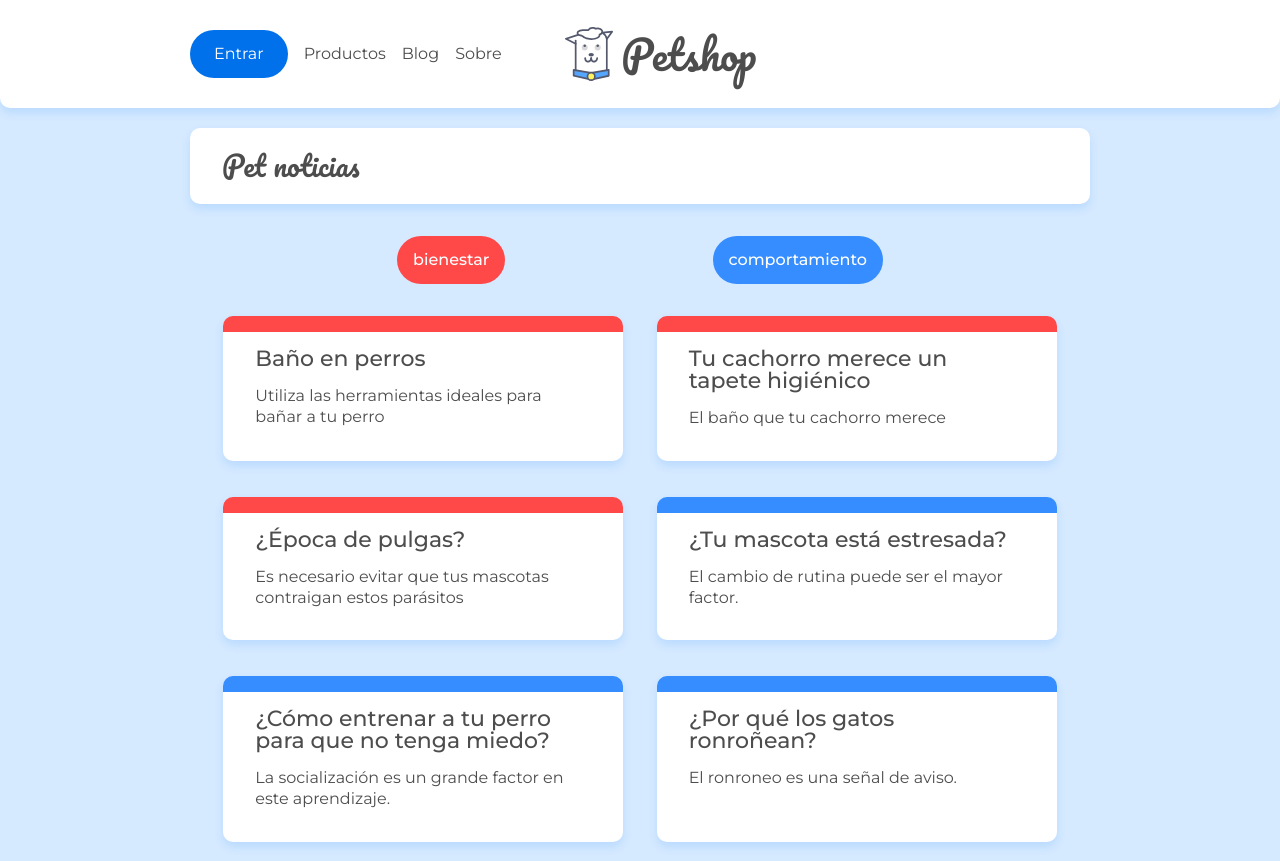
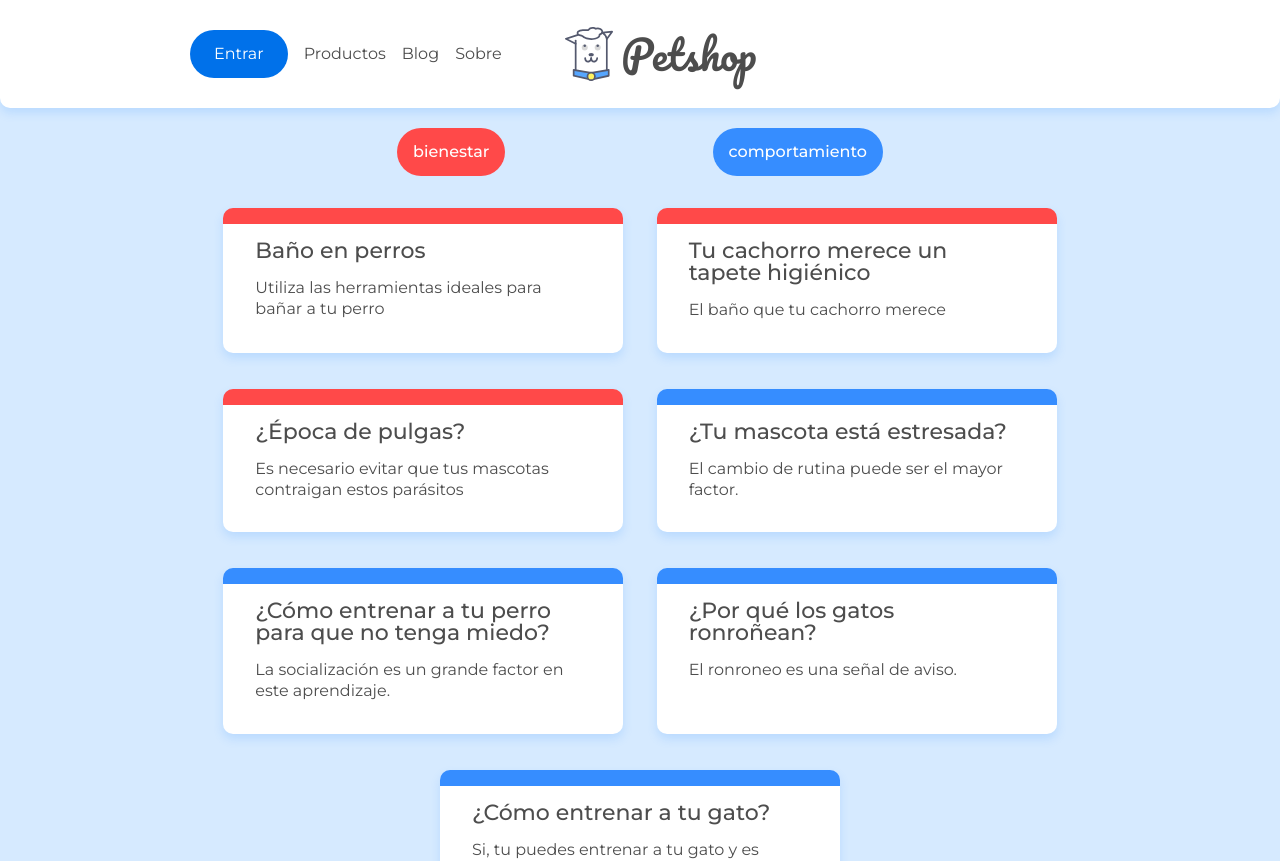
Before and after one commit to Ivandv19/petshop, a React (Create React App) app: page / in a window 1280 px wide. Shown: the top 861 px of the page. Built offline with nearby package versions, Linux system fonts and the light colour scheme; data requests are answered from the project's data file.

Commit message:
style(header): Modifica estilo de header;  ahora se muestra siempre en pantalla

```diff
--- a/src/assets/css/componentes/header.css
+++ b/src/assets/css/componentes/header.css
@@ -6,6 +6,8 @@
   grid-template-columns: 1fr 1fr 1fr;
   align-items: center;
   height: 4.75rem;
+  position: fixed;
+  top: 0;
 }
 
 .menu-hamburguer {
```
